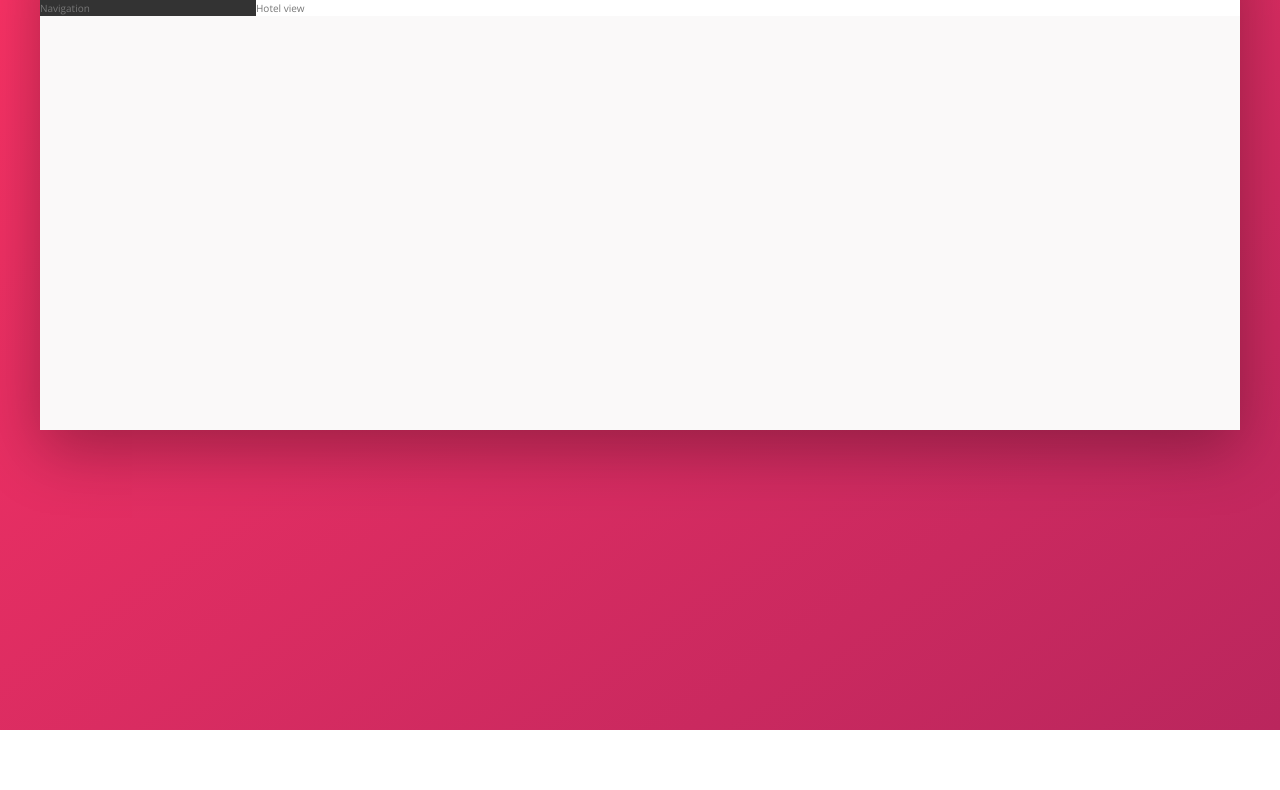
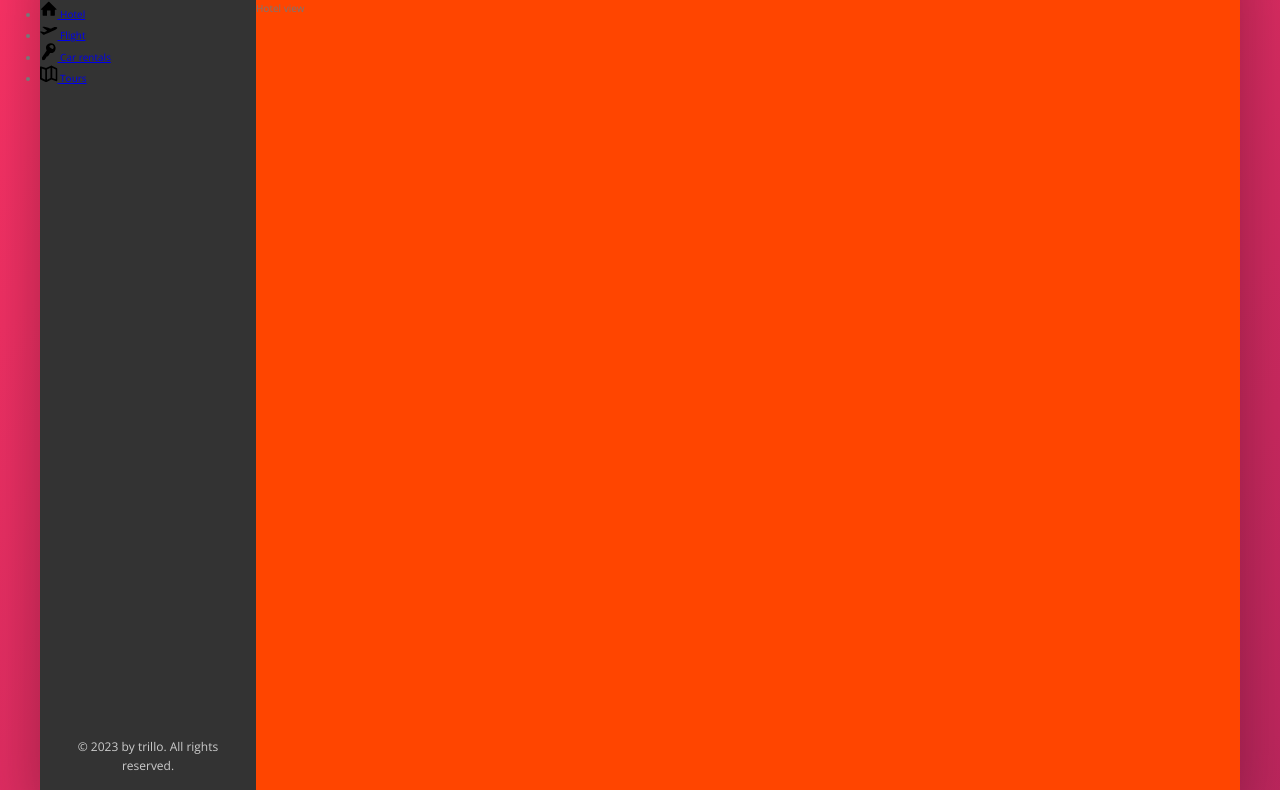
Before and after one commit to Giada15/Trillo, a website: page index.html in a window 1280 px wide. Shown: the part 150-940 px from the top of the page. Before the commit the page ends 880 px from the top, so only its background shows below. Drawn offline with nearby package versions, Linux system fonts and the light colour scheme.

Commit message:
Initial style for side navigation with Flexbox
In this commit:
-Added HTML markup for side navigation.
-Implemented flexbox for navigation and legal text layout.

```diff
--- a/index.html
+++ b/index.html
@@ -58,7 +58,47 @@
       </header>
 
       <div class="content">
-        <nav class="sidebar">Navigation</nav>
+        <nav class="sidebar">
+          <ul class="side-nav">
+            <li class="side-nav__item">
+              <a href="#" class="side-nav__link">
+                <svg class="side-nav__icon">
+                  <use xlink:href="img/sprite.svg#icon-home"></use>
+                </svg>
+                <span>Hotel</span>
+              </a>
+            </li>
+
+            <li class="side-nav__item">
+              <a href="#" class="side-nav__link">
+                <svg class="side-nav__icon">
+                  <use xlink:href="img/sprite.svg#icon-aircraft-take-off"></use>
+                </svg>
+                <span>Flight</span>
+              </a>
+            </li>
+
+            <li class="side-nav__item">
+              <a href="#" class="side-nav__link">
+                <svg class="side-nav__icon">
+                  <use xlink:href="img/sprite.svg#icon-key"></use>
+                </svg>
+                <span>Car rentals</span>
+              </a>
+            </li>
+
+            <li class="side-nav__item">
+              <a href="#" class="side-nav__link">
+                <svg class="side-nav__icon">
+                  <use xlink:href="img/sprite.svg#icon-map"></use>
+                </svg>
+                <span>Tours</span>
+              </a>
+            </li>
+          </ul>
+
+          <div class="legal">&copy; 2023 by trillo. All rights reserved.</div>
+        </nav>
 
         <main class="hotel-view">Hotel view</main>
       </div>
--- a/sass/components.scss
+++ b/sass/components.scss
@@ -117,3 +117,29 @@
     margin-right: 1rem;
   }
 }
+
+///////////////////////////////////////////////////////
+//SIDE NAVIGATION
+
+.side-nav {
+  &__item {
+  }
+
+  &__link {
+  }
+
+  &__icon {
+    height: 1.75rem;
+    width: 1.75rem;
+  }
+}
+
+///////////////////////////////////////////////////////
+//LEGAL TEXT
+
+.legal {
+  font-size: 1.2rem;
+  color: var(--color-grey-light-4);
+  text-align: center;
+  padding: 2.5rem;
+}
--- a/sass/layout.scss
+++ b/sass/layout.scss
@@ -26,10 +26,18 @@
   background-color: var(--color-grey-dark-1);
 
   flex: 0 0 18%;
+
+  display: flex;
+  flex-direction: column;
+  justify-content: space-between;
 }
 
 .hotel-view {
   background-color: #fff;
 
+  //test
+  height: 80rem;
+  background-color: orangered;
+
   flex: 1;
 }
```
Also changed, not shown: css/style.css.
